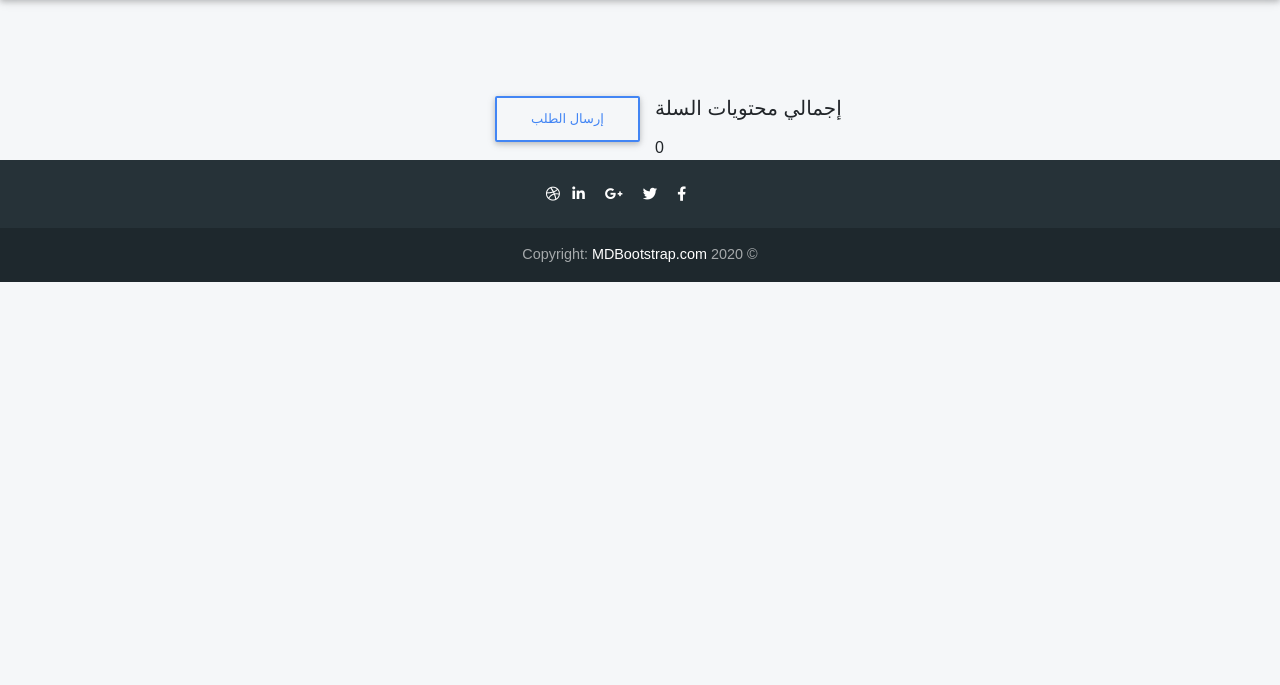
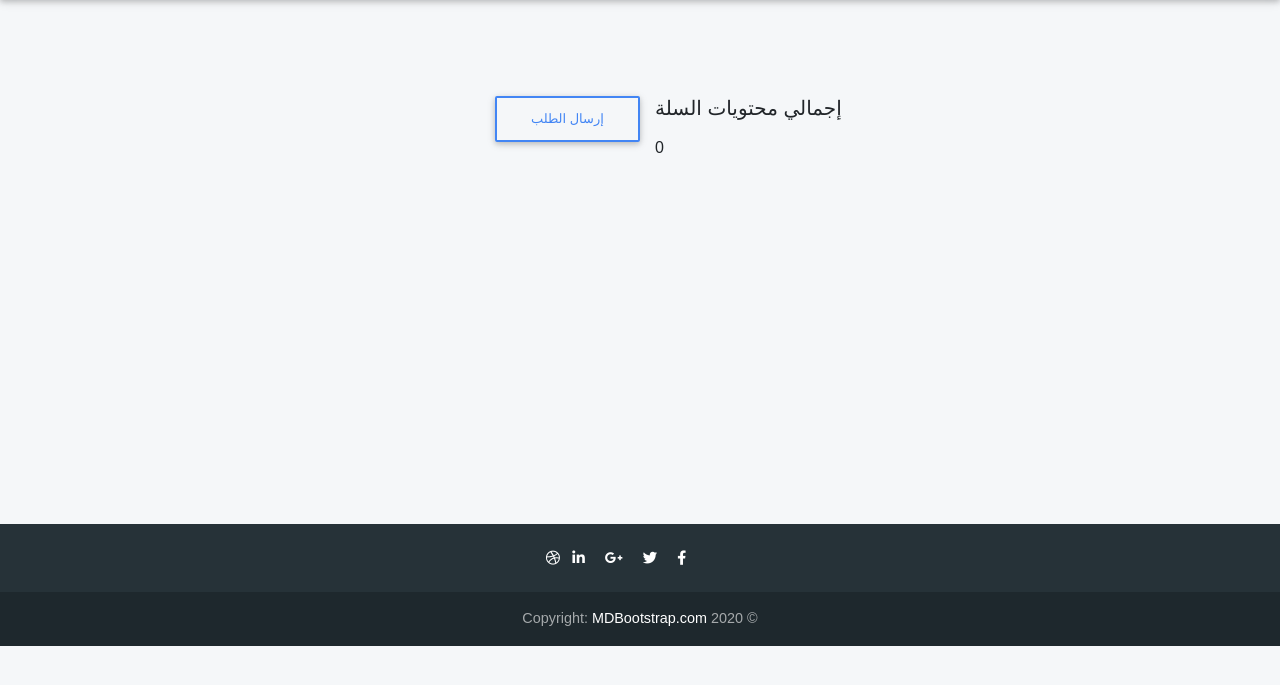
Before and after one commit to ammarbashir6/E-commerc-, a Django app: page /card/ in a window 1280 px wide. Shown: the part 72-757 px from the top of the page. Run offline with Django 3.2, Linux system fonts and the light colour scheme; data that the repository does not hold is empty; some libraries are stand-ins or nearby versions.

Commit message:
template change

```diff
--- a/templates/base.html
+++ b/templates/base.html
@@ -79,7 +79,7 @@
 
 <!-- Jumbotron -->
   <!--Main layout-->
-  <main>
+  <main style="height:500px">
     <div class="container">
       <!--Section: Products v.3-->
       <section class="mt-4 ">
```
